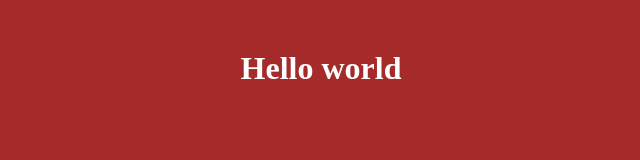
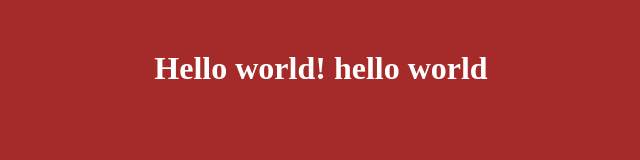
Before and after one commit to medmoha91/First, a plain HTML site: page index.html in a window 1280 px wide. Shown: the whole page, without its empty margins (319-959 px from the left). Drawn offline with Linux system fonts and the light colour scheme.

Commit message:
Update index.html

```diff
--- a/index.html
+++ b/index.html
@@ -16,7 +16,7 @@
 </head>
 <body>
 
-	<h1>Hello world</h1>
+	<h1>Hello world! hello world</h1>
 
 </body>
 </html>
```
